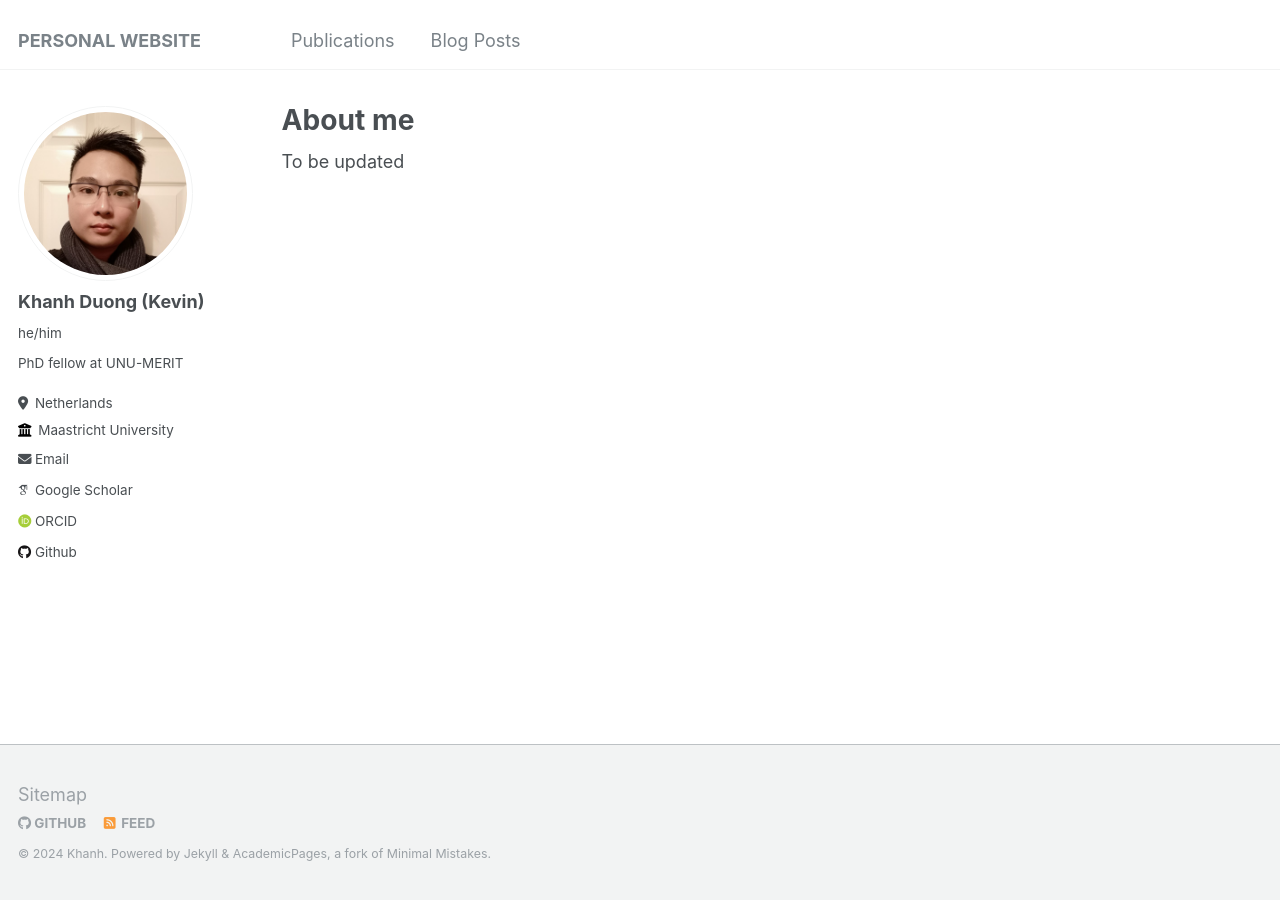
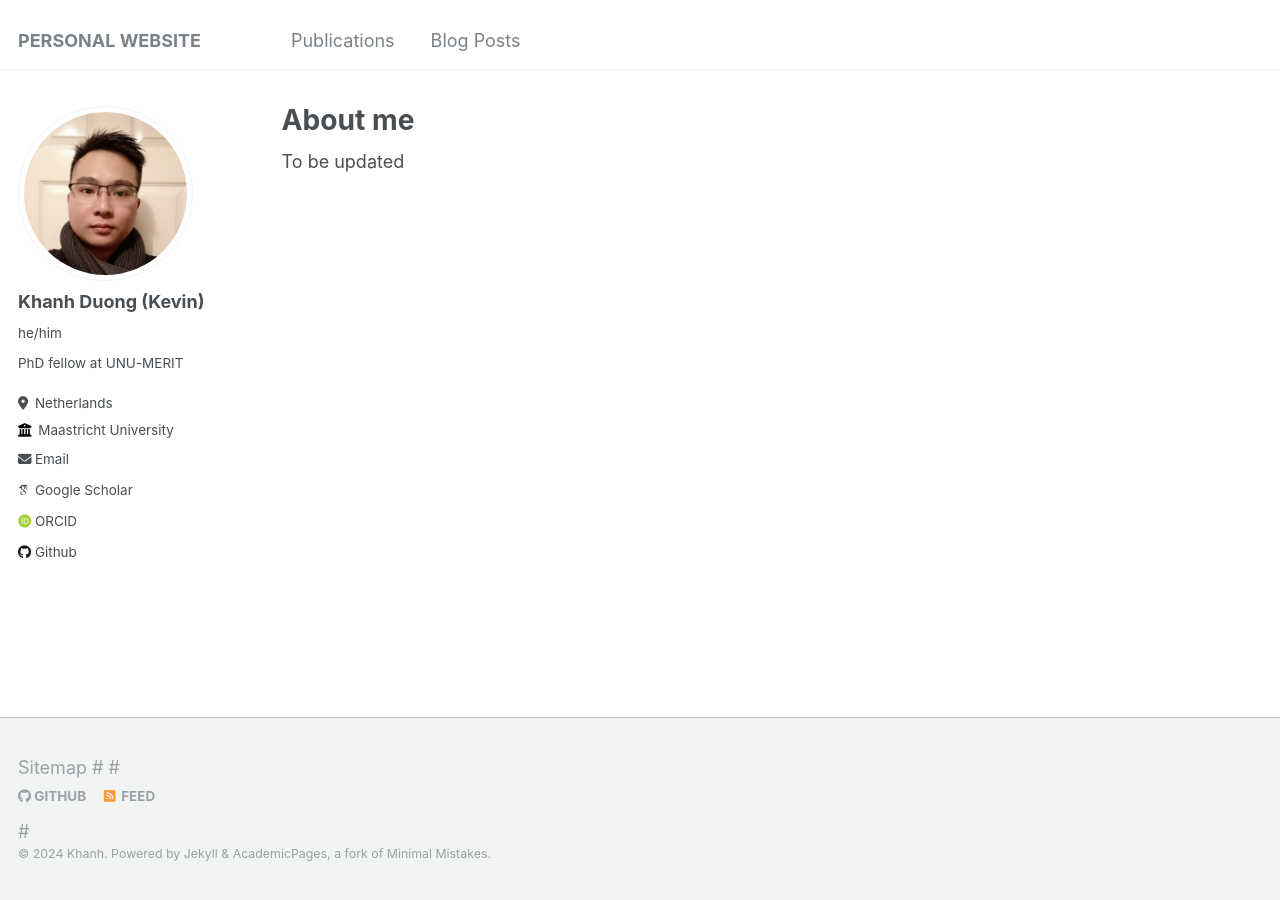
Before and after one commit to duongkhanhk29/duongkhanhk29.github.io, a Jekyll site: the page built from _pages/about.md, in a window 1280 px wide. Built offline with Jekyll 4.4.1, drawn with Linux system fonts in a browser that asks for light colours; some web fonts are replaced.

Commit message:
Update footer.html

```diff
--- a/_includes/footer.html
+++ b/_includes/footer.html
@@ -1,6 +1,6 @@
-{% include base_path %}
+# {% include base_path %}
 
-{% if site.author.github or site.author.bitbucket or site.atom_feed.hide != true %}
+# {% if site.author.github or site.author.bitbucket or site.atom_feed.hide != true %}
 <div class="page__footer-follow">
   <ul class="social-icons">
     {% if site.data.ui-text[site.locale].follow_label %}
@@ -19,4 +19,4 @@
 </div>
 {% endif %}
 
-<div class="page__footer-copyright">&copy; {{ site.time | date: '%Y' }} {{ site.name | default: site.title }}. {{ site.data.ui-text[site.locale].powered_by | default: "Powered by" }} <a href="http://jekyllrb.com" rel="nofollow">Jekyll</a> &amp; <a href="https://github.com/academicpages/academicpages.github.io">AcademicPages</a>, a fork of <a href="https://mademistakes.com/work/minimal-mistakes-jekyll-theme/" rel="nofollow">Minimal Mistakes</a>.</div>
+# <div class="page__footer-copyright">&copy; {{ site.time | date: '%Y' }} {{ site.name | default: site.title }}. {{ site.data.ui-text[site.locale].powered_by | default: "Powered by" }} <a href="http://jekyllrb.com" rel="nofollow">Jekyll</a> &amp; <a href="https://github.com/academicpages/academicpages.github.io">AcademicPages</a>, a fork of <a href="https://mademistakes.com/work/minimal-mistakes-jekyll-theme/" rel="nofollow">Minimal Mistakes</a>.</div>
```
